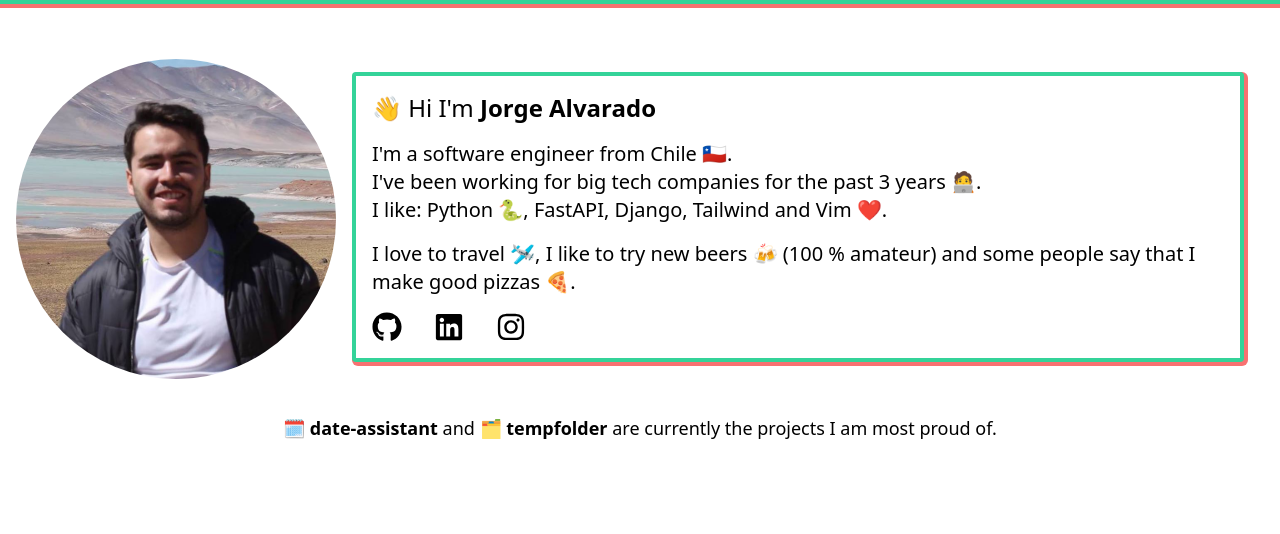
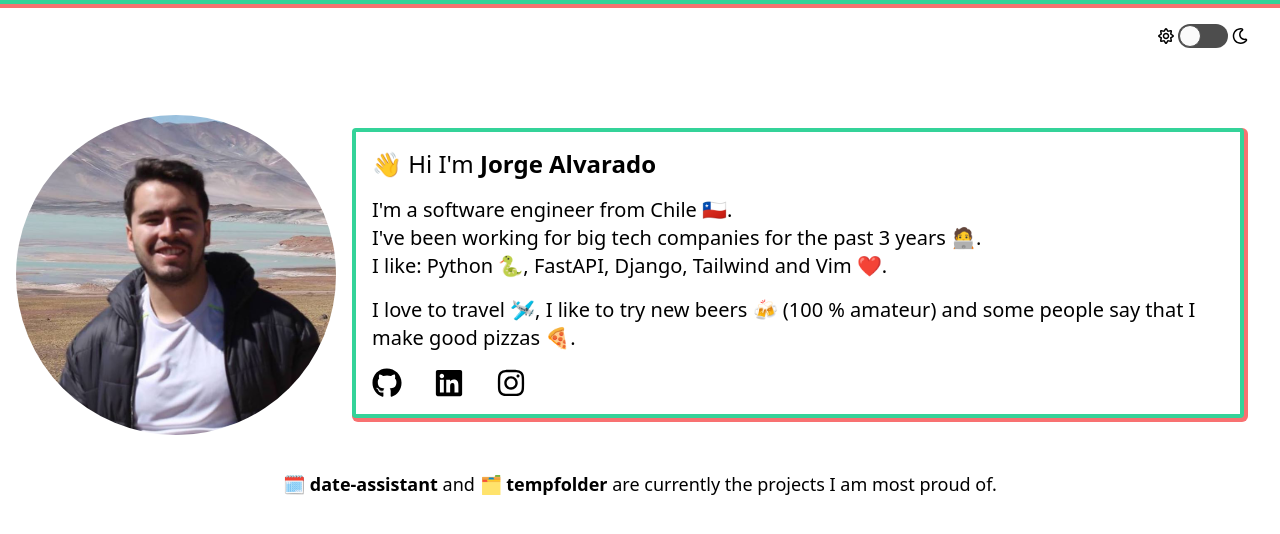
Before and after one commit to jalvaradosegura/jorgealvarado-me, a React (Create React App) app: page / in a window 1280 px wide. Shown: the top 534 px of the page. Built offline with nearby package versions, Linux system fonts and the light colour scheme.

Commit message:
Add dark mode toggle

```diff
--- a/package.json
+++ b/package.json
@@ -11,6 +11,7 @@
     "react-dom": "^17.0.2",
     "react-icons": "^4.2.0",
     "react-scripts": "4.0.3",
+    "react-toggle": "^4.1.2",
     "web-vitals": "^1.1.2"
   },
   "scripts": {
--- a/src/App.js
+++ b/src/App.js
@@ -1,12 +1,15 @@
 import "./App.css";
+import BioContainer from "./components/BioContainer";
+import DarkModeToggle from "./components/DarkModeToggle";
+import DetailsContainer from "./components/DetailsContainer";
 import TopBanner from "./components/TopBanner";
-import BioContainer from "./components/BioContainer";
-import DetailsContainer from "./components/DetailsContainer";
+
 
 function App() {
   return (
     <div>
       <TopBanner></TopBanner>
+      <DarkModeToggle></DarkModeToggle>
       <BioContainer></BioContainer>
       <DetailsContainer></DetailsContainer>
     </div>
--- /dev/null
+++ b/src/components/DarkModeToggle.js
@@ -0,0 +1,21 @@
+import { FaRegMoon, FaRegSun } from "react-icons/fa";
+import Toggle from "react-toggle";
+import "react-toggle/style.css";
+
+const DarkModeToggle = () => {
+  return (
+    <div className="flex flex-row-reverse py-4 px-8">
+      <label className="flex items-center">
+        <span className="pr-1">
+          <FaRegSun></FaRegSun>
+        </span>
+        <Toggle defaultChecked={false} icons={false} onChange={false} />
+        <span className="pl-1">
+          <FaRegMoon></FaRegMoon>
+        </span>
+      </label>
+    </div>
+  );
+};
+
+export default DarkModeToggle;
```
Also changed, not shown: 1 other file (tests, documents, lock files or other folders).
